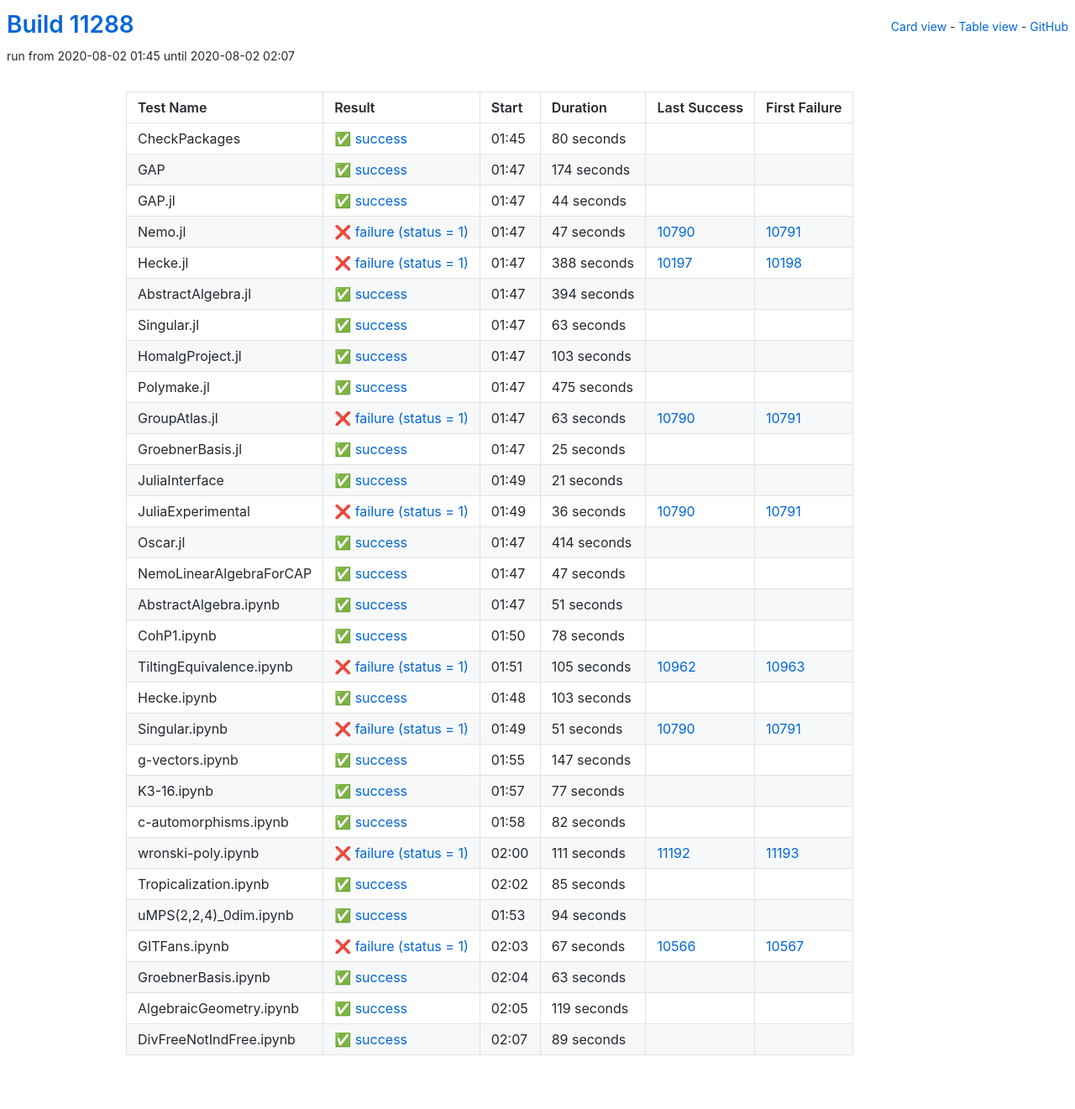
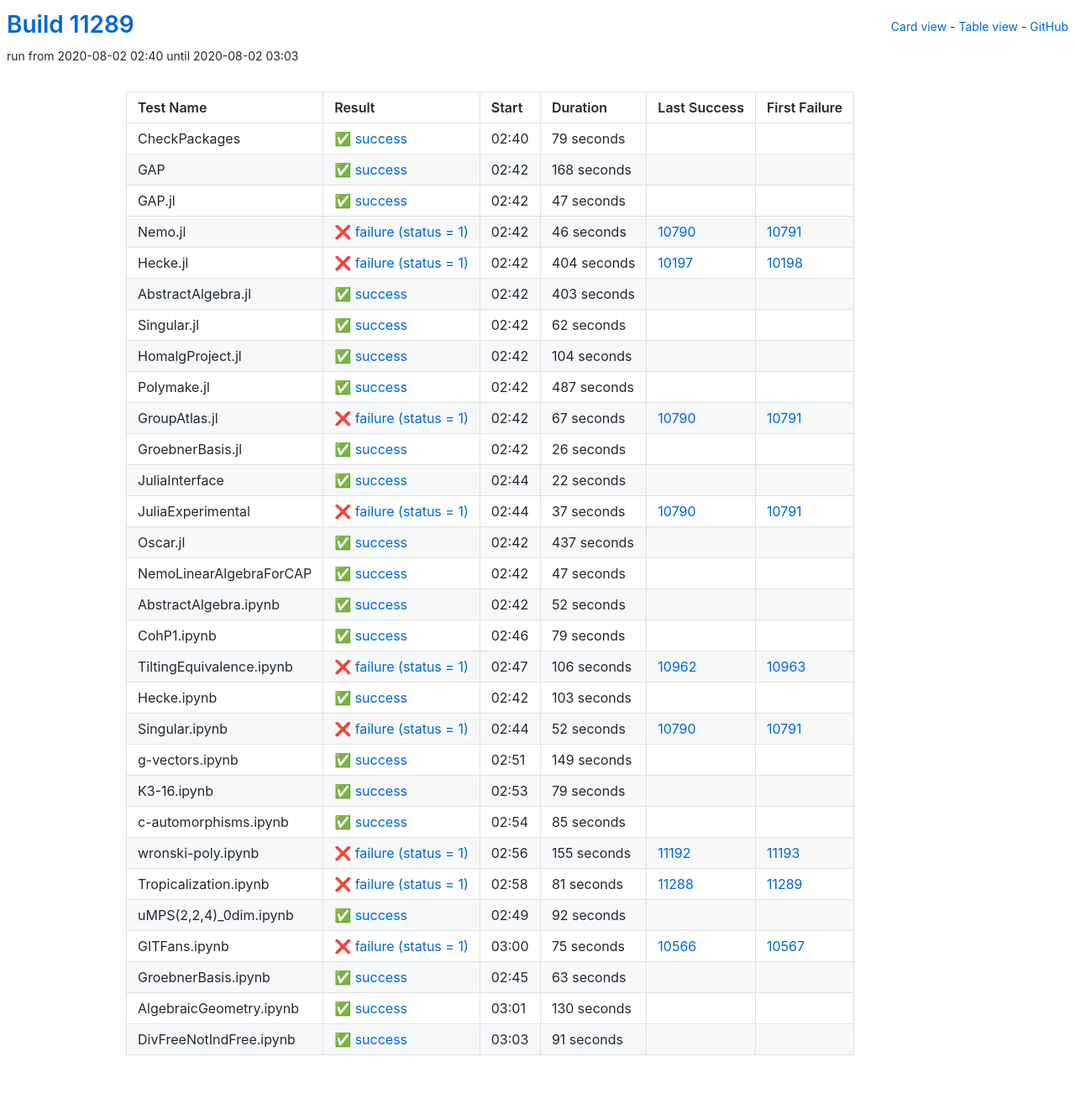
Before and after one commit to oscar-system/oscar-ci-status, a Jekyll site: the page built from table.html, in a window 1280 px wide. Shown: the whole page at 84% size. Built offline with Jekyll 4.4.1, drawn with Linux system fonts in a browser that asks for light colours.

Commit message:
Build #11289

```diff
--- a/_data/ci.yml
+++ b/_data/ci.yml
@@ -1,6 +1,6 @@
 ---
-build: 11288
-build_url: https://oscarci.mathematik.uni-kl.de/job/oscar/11288/
+build: 11289
+build_url: https://oscarci.mathematik.uni-kl.de/job/oscar/11289/
 job: oscar
 organization: oscar-system
 repo: oscar-ci-status
@@ -8,176 +8,176 @@
 tests:
 - name: CheckPackages
   id: checkpackages
-  log: https://oscarci.mathematik.uni-kl.de/job/oscar/11288/artifact/logs/build-11288/CheckPackages.log
-  start: 2020-08-02 01:45
+  log: https://oscarci.mathematik.uni-kl.de/job/oscar/11289/artifact/logs/build-11289/CheckPackages.log
+  start: 2020-08-02 02:40
   success: true
   exitcode: 0
   status: success
-  duration: 80
+  duration: 79
   last_success: false
   last_success_url:
   first_failure: false
   first_failure_url:
 - name: GAP
   id: gap
-  log: https://oscarci.mathematik.uni-kl.de/job/oscar/11288/artifact/logs/build-11288/GAP.log
-  start: 2020-08-02 01:47
+  log: https://oscarci.mathematik.uni-kl.de/job/oscar/11289/artifact/logs/build-11289/GAP.log
+  start: 2020-08-02 02:42
   success: true
   exitcode: 0
   status: success
-  duration: 174
+  duration: 168
   last_success: false
   last_success_url:
   first_failure: false
   first_failure_url:
 - name: GAP.jl
   id: gap-jl
-  log: https://oscarci.mathematik.uni-kl.de/job/oscar/11288/artifact/logs/build-11288/GAP.jl.log
-  start: 2020-08-02 01:47
+  log: https://oscarci.mathematik.uni-kl.de/job/oscar/11289/artifact/logs/build-11289/GAP.jl.log
+  start: 2020-08-02 02:42
   success: true
   exitcode: 0
   status: success
-  duration: 44
+  duration: 47
   last_success: false
   last_success_url:
   first_failure: false
   first_failure_url:
 - name: Nemo.jl
   id: nemo-jl
-  log: https://oscarci.mathematik.uni-kl.de/job/oscar/11288/artifact/logs/build-11288/Nemo.jl.log
-  start: 2020-08-02 01:47
+  log: https://oscarci.mathematik.uni-kl.de/job/oscar/11289/artifact/logs/build-11289/Nemo.jl.log
+  start: 2020-08-02 02:42
   success: false
   exitcode: 1
   status: failure
-  duration: 47
+  duration: 46
   last_success: 10790
   last_success_url: https://oscarci.mathematik.uni-kl.de/job/oscar/10790/
   first_failure: 10791
   first_failure_url: https://oscarci.mathematik.uni-kl.de/job/oscar/10791/
 - name: Hecke.jl
   id: hecke-jl
-  log: https://oscarci.mathematik.uni-kl.de/job/oscar/11288/artifact/logs/build-11288/Hecke.jl.log
-  start: 2020-08-02 01:47
+  log: https://oscarci.mathematik.uni-kl.de/job/oscar/11289/artifact/logs/build-11289/Hecke.jl.log
+  start: 2020-08-02 02:42
   success: false
   exitcode: 1
   status: failure
-  duration: 388
+  duration: 404
   last_success: 10197
   last_success_url: https://oscarci.mathematik.uni-kl.de/job/oscar/10197/
   first_failure: 10198
   first_failure_url: https://oscarci.mathematik.uni-kl.de/job/oscar/10198/
 - name: AbstractAlgebra.jl
   id: abstractalgebra-jl
-  log: https://oscarci.mathematik.uni-kl.de/job/oscar/11288/artifact/logs/build-11288/AbstractAlgebra.jl.log
-  start: 2020-08-02 01:47
+  log: https://oscarci.mathematik.uni-kl.de/job/oscar/11289/artifact/logs/build-11289/AbstractAlgebra.jl.log
+  start: 2020-08-02 02:42
   success: true
   exitcode: 0
   status: success
-  duration: 394
+  duration: 403
   last_success: false
   last_success_url:
   first_failure: false
   first_failure_url:
 - name: Singular.jl
   id: singular-jl
-  log: https://oscarci.mathematik.uni-kl.de/job/oscar/11288/artifact/logs/build-11288/Singular.jl.log
-  start: 2020-08-02 01:47
+  log: https://oscarci.mathematik.uni-kl.de/job/oscar/11289/artifact/logs/build-11289/Singular.jl.log
+  start: 2020-08-02 02:42
   success: true
   exitcode: 0
   status: success
-  duration: 63
+  duration: 62
   last_success: false
   last_success_url:
   first_failure: false
   first_failure_url:
 - name: HomalgProject.jl
   id: homalgproject-jl
-  log: https://oscarci.mathematik.uni-kl.de/job/oscar/11288/artifact/logs/build-11288/HomalgProject.jl.log
-  start: 2020-08-02 01:47
+  log: https://oscarci.mathematik.uni-kl.de/job/oscar/11289/artifact/logs/build-11289/HomalgProject.jl.log
+  start: 2020-08-02 02:42
   success: true
   exitcode: 0
   status: success
-  duration: 103
+  duration: 104
   last_success: false
   last_success_url:
   first_failure: false
   first_failure_url:
 - name: Polymake.jl
   id: polymake-jl
-  log: https://oscarci.mathematik.uni-kl.de/job/oscar/11288/artifact/logs/build-11288/Polymake.jl.log
-  start: 2020-08-02 01:47
+  log: https://oscarci.mathematik.uni-kl.de/job/oscar/11289/artifact/logs/build-11289/Polymake.jl.log
+  start: 2020-08-02 02:42
   success: true
   exitcode: 0
   status: success
-  duration: 475
+  duration: 487
   last_success: false
   last_success_url:
   first_failure: false
   first_failure_url:
 - name: GroupAtlas.jl
   id: groupatlas-jl
-  log: https://oscarci.mathematik.uni-kl.de/job/oscar/11288/artifact/logs/build-11288/GroupAtlas.jl.log
-  start: 2020-08-02 01:47
+  log: https://oscarci.mathematik.uni-kl.de/job/oscar/11289/artifact/logs/build-11289/GroupAtlas.jl.log
+  start: 2020-08-02 02:42
   success: false
   exitcode: 1
   status: failure
-  duration: 63
+  duration: 67
   last_success: 10790
   last_success_url: https://oscarci.mathematik.uni-kl.de/job/oscar/10790/
   first_failure: 10791
   first_failure_url: https://oscarci.mathematik.uni-kl.de/job/oscar/10791/
 - name: GroebnerBasis.jl
   id: groebnerbasis-jl
-  log: https://oscarci.mathematik.uni-kl.de/job/oscar/11288/artifact/logs/build-11288/GroebnerBasis.jl.log
-  start: 2020-08-02 01:47
+  log: https://oscarci.mathematik.uni-kl.de/job/oscar/11289/artifact/logs/build-11289/GroebnerBasis.jl.log
+  start: 2020-08-02 02:42
   success: true
   exitcode: 0
   status: success
-  duration: 25
+  duration: 26
   last_success: false
   last_success_url:
   first_failure: false
   first_failure_url:
 - name: JuliaInterface
   id: juliainterface
-  log: https://oscarci.mathematik.uni-kl.de/job/oscar/11288/artifact/logs/build-11288/JuliaInterface.log
-  start: 2020-08-02 01:49
+  log: https://oscarci.mathematik.uni-kl.de/job/oscar/11289/artifact/logs/build-11289/JuliaInterface.log
+  start: 2020-08-02 02:44
   success: true
   exitcode: 0
   status: success
-  duration: 21
+  duration: 22
   last_success: false
   last_success_url:
   first_failure: false
   first_failure_url:
 - name: JuliaExperimental
   id: juliaexperimental
-  log: https://oscarci.mathematik.uni-kl.de/job/oscar/11288/artifact/logs/build-11288/JuliaExperimental.log
-  start: 2020-08-02 01:49
+  log: https://oscarci.mathematik.uni-kl.de/job/oscar/11289/artifact/logs/build-11289/JuliaExperimental.log
+  start: 2020-08-02 02:44
   success: false
   exitcode: 1
   status: failure
-  duration: 36
+  duration: 37
   last_success: 10790
   last_success_url: https://oscarci.mathematik.uni-kl.de/job/oscar/10790/
   first_failure: 10791
   first_failure_url: https://oscarci.mathematik.uni-kl.de/job/oscar/10791/
 - name: Oscar.jl
   id: oscar-jl
-  log: https://oscarci.mathematik.uni-kl.de/job/oscar/11288/artifact/logs/build-11288/Oscar.jl.log
-  start: 2020-08-02 01:47
+  log: https://oscarci.mathematik.uni-kl.de/job/oscar/11289/artifact/logs/build-11289/Oscar.jl.log
+  start: 2020-08-02 02:42
   success: true
   exitcode: 0
   status: success
-  duration: 414
+  duration: 437
   last_success: false
   last_success_url:
   first_failure: false
   first_failure_url:
 - name: NemoLinearAlgebraForCAP
   id: nemolinearalgebraforcap
-  log: https://oscarci.mathematik.uni-kl.de/job/oscar/11288/artifact/logs/build-11288/NemoLinearAlgebraForCAP.log
-  start: 2020-08-02 01:47
+  log: https://oscarci.mathematik.uni-kl.de/job/oscar/11289/artifact/logs/build-11289/NemoLinearAlgebraForCAP.log
+  start: 2020-08-02 02:42
   success: true
   exitcode: 0
   status: success
@@ -188,44 +188,44 @@
   first_failure_url:
 - name: AbstractAlgebra.ipynb
   id: abstractalgebra-ipynb
-  log: https://oscarci.mathematik.uni-kl.de/job/oscar/11288/artifact/logs/build-11288/AbstractAlgebra.ipynb.log
-  start: 2020-08-02 01:47
+  log: https://oscarci.mathematik.uni-kl.de/job/oscar/11289/artifact/logs/build-11289/AbstractAlgebra.ipynb.log
+  start: 2020-08-02 02:42
   success: true
   exitcode: 0
   status: success
-  duration: 51
+  duration: 52
   last_success: false
   last_success_url:
   first_failure: false
   first_failure_url:
 - name: CohP1.ipynb
   id: cohp1-ipynb
-  log: https://oscarci.mathematik.uni-kl.de/job/oscar/11288/artifact/logs/build-11288/CohP1.ipynb.log
-  start: 2020-08-02 01:50
+  log: https://oscarci.mathematik.uni-kl.de/job/oscar/11289/artifact/logs/build-11289/CohP1.ipynb.log
+  start: 2020-08-02 02:46
   success: true
   exitcode: 0
   status: success
-  duration: 78
+  duration: 79
   last_success: false
   last_success_url:
   first_failure: false
   first_failure_url:
 - name: TiltingEquivalence.ipynb
   id: tiltingequivalence-ipynb
-  log: https://oscarci.mathematik.uni-kl.de/job/oscar/11288/artifact/logs/build-11288/TiltingEquivalence.ipynb.log
-  start: 2020-08-02 01:51
+  log: https://oscarci.mathematik.uni-kl.de/job/oscar/11289/artifact/logs/build-11289/TiltingEquivalence.ipynb.log
+  start: 2020-08-02 02:47
   success: false
   exitcode: 1
   status: failure
-  duration: 105
+  duration: 106
   last_success: 10962
   last_success_url: https://oscarci.mathematik.uni-kl.de/job/oscar/10962/
   first_failure: 10963
   first_failure_url: https://oscarci.mathematik.uni-kl.de/job/oscar/10963/
 - name: Hecke.ipynb
   id: hecke-ipynb
-  log: https://oscarci.mathematik.uni-kl.de/job/oscar/11288/artifact/logs/build-11288/Hecke.ipynb.log
-  start: 2020-08-02 01:48
+  log: https://oscarci.mathematik.uni-kl.de/job/oscar/11289/artifact/logs/build-11289/Hecke.ipynb.log
+  start: 2020-08-02 02:42
   success: true
   exitcode: 0
   status: success
@@ -236,68 +236,44 @@
   first_failure_url:
 - name: Singular.ipynb
   id: singular-ipynb
-  log: https://oscarci.mathematik.uni-kl.de/job/oscar/11288/artifact/logs/build-11288/Singular.ipynb.log
-  start: 2020-08-02 01:49
+  log: https://oscarci.mathematik.uni-kl.de/job/oscar/11289/artifact/logs/build-11289/Singular.ipynb.log
+  start: 2020-08-02 02:44
   success: false
   exitcode: 1
   status: failure
-  duration: 51
+  duration: 52
   last_success: 10790
   last_success_url: https://oscarci.mathematik.uni-kl.de/job/oscar/10790/
   first_failure: 10791
   first_failure_url: https://oscarci.mathematik.uni-kl.de/job/oscar/10791/
 - name: g-vectors.ipynb
   id: g-vectors-ipynb
-  log: https://oscarci.mathematik.uni-kl.de/job/oscar/11288/artifact/logs/build-11288/g-vectors.ipynb.log
-  start: 2020-08-02 01:55
+  log: https://oscarci.mathematik.uni-kl.de/job/oscar/11289/artifact/logs/build-11289/g-vectors.ipynb.log
+  start: 2020-08-02 02:51
   success: true
   exitcode: 0
   status: success
-  duration: 147
+  duration: 149
   last_success: false
   last_success_url:
   first_failure: false
   first_failure_url:
 - name: K3-16.ipynb
   id: k3-16-ipynb
-  log: https://oscarci.mathematik.uni-kl.de/job/oscar/11288/artifact/logs/build-11288/K3-16.ipynb.log
-  start: 2020-08-02 01:57
+  log: https://oscarci.mathematik.uni-kl.de/job/oscar/11289/artifact/logs/build-11289/K3-16.ipynb.log
+  start: 2020-08-02 02:53
   success: true
   exitcode: 0
   status: success
-  duration: 77
+  duration: 79
   last_success: false
   last_success_url:
   first_failure: false
   first_failure_url:
 - name: c-automorphisms.ipynb
   id: c-automorphisms-ipynb
-  log: https://oscarci.mathematik.uni-kl.de/job/oscar/11288/artifact/logs/build-11288/c-automorphisms.ipynb.log
-  start: 2020-08-02 01:58
-  success: true
-  exitcode: 0
-  status: success
-  duration: 82
-  last_success: false
-  last_success_url:
-  first_failure: false
-  first_failure_url:
-- name: wronski-poly.ipynb
-  id: wronski-poly-ipynb
-  log: https://oscarci.mathematik.uni-kl.de/job/oscar/11288/artifact/logs/build-11288/wronski-poly.ipynb.log
-  start: 2020-08-02 02:00
-  success: false
-  exitcode: 1
-  status: failure
-  duration: 111
-  last_success: 11192
-  last_success_url: https://oscarci.mathematik.uni-kl.de/job/oscar/11192/
-  first_failure: 11193
-  first_failure_url: https://oscarci.mathematik.uni-kl.de/job/oscar/11193/
-- name: Tropicalization.ipynb
-  id: tropicalization-ipynb
-  log: https://oscarci.mathematik.uni-kl.de/job/oscar/11288/artifact/logs/build-11288/Tropicalization.ipynb.log
-  start: 2020-08-02 02:02
+  log: https://oscarci.mathematik.uni-kl.de/job/oscar/11289/artifact/logs/build-11289/c-automorphisms.ipynb.log
+  start: 2020-08-02 02:54
   success: true
   exitcode: 0
   status: success
@@ -306,34 +282,58 @@
   last_success_url:
   first_failure: false
   first_failure_url:
+- name: wronski-poly.ipynb
+  id: wronski-poly-ipynb
+  log: https://oscarci.mathematik.uni-kl.de/job/oscar/11289/artifact/logs/build-11289/wronski-poly.ipynb.log
+  start: 2020-08-02 02:56
+  success: false
+  exitcode: 1
+  status: failure
+  duration: 155
+  last_success: 11192
+  last_success_url: https://oscarci.mathematik.uni-kl.de/job/oscar/11192/
+  first_failure: 11193
+  first_failure_url: https://oscarci.mathematik.uni-kl.de/job/oscar/11193/
+- name: Tropicalization.ipynb
+  id: tropicalization-ipynb
+  log: https://oscarci.mathematik.uni-kl.de/job/oscar/11289/artifact/logs/build-11289/Tropicalization.ipynb.log
+  start: 2020-08-02 02:58
+  success: false
+  exitcode: 1
+  status: failure
+  duration: 81
+  last_success: 11288
+  last_success_url: https://oscarci.mathematik.uni-kl.de/job/oscar/11288/
+  first_failure: 11289
+  first_failure_url: https://oscarci.mathematik.uni-kl.de/job/oscar/11289/
 - name: uMPS(2,2,4)_0dim.ipynb
   id: umps-2-2-4-0dim-ipynb
-  log: https://oscarci.mathematik.uni-kl.de/job/oscar/11288/artifact/logs/build-11288/uMPS-2-2-4-_0dim.ipynb.log
-  start: 2020-08-02 01:53
+  log: https://oscarci.mathematik.uni-kl.de/job/oscar/11289/artifact/logs/build-11289/uMPS-2-2-4-_0dim.ipynb.log
+  start: 2020-08-02 02:49
   success: true
   exitcode: 0
   status: success
-  duration: 94
+  duration: 92
   last_success: false
   last_success_url:
   first_failure: false
   first_failure_url:
 - name: GITFans.ipynb
   id: gitfans-ipynb
-  log: https://oscarci.mathematik.uni-kl.de/job/oscar/11288/artifact/logs/build-11288/GITFans.ipynb.log
-  start: 2020-08-02 02:03
+  log: https://oscarci.mathematik.uni-kl.de/job/oscar/11289/artifact/logs/build-11289/GITFans.ipynb.log
+  start: 2020-08-02 03:00
   success: false
   exitcode: 1
   status: failure
-  duration: 67
+  duration: 75
   last_success: 10566
   last_success_url: https://oscarci.mathematik.uni-kl.de/job/oscar/10566/
   first_failure: 10567
   first_failure_url: https://oscarci.mathematik.uni-kl.de/job/oscar/10567/
 - name: GroebnerBasis.ipynb
   id: groebnerbasis-ipynb
-  log: https://oscarci.mathematik.uni-kl.de/job/oscar/11288/artifact/logs/build-11288/GroebnerBasis.ipynb.log
-  start: 2020-08-02 02:04
+  log: https://oscarci.mathematik.uni-kl.de/job/oscar/11289/artifact/logs/build-11289/GroebnerBasis.ipynb.log
+  start: 2020-08-02 02:45
   success: true
   exitcode: 0
   status: success
@@ -344,24 +344,24 @@
   first_failure_url:
 - name: AlgebraicGeometry.ipynb
   id: algebraicgeometry-ipynb
-  log: https://oscarci.mathematik.uni-kl.de/job/oscar/11288/artifact/logs/build-11288/AlgebraicGeometry.ipynb.log
-  start: 2020-08-02 02:05
+  log: https://oscarci.mathematik.uni-kl.de/job/oscar/11289/artifact/logs/build-11289/AlgebraicGeometry.ipynb.log
+  start: 2020-08-02 03:01
   success: true
   exitcode: 0
   status: success
-  duration: 119
+  duration: 130
   last_success: false
   last_success_url:
   first_failure: false
   first_failure_url:
 - name: DivFreeNotIndFree.ipynb
   id: divfreenotindfree-ipynb
-  log: https://oscarci.mathematik.uni-kl.de/job/oscar/11288/artifact/logs/build-11288/DivFreeNotIndFree.ipynb.log
-  start: 2020-08-02 02:07
+  log: https://oscarci.mathematik.uni-kl.de/job/oscar/11289/artifact/logs/build-11289/DivFreeNotIndFree.ipynb.log
+  start: 2020-08-02 03:03
   success: true
   exitcode: 0
   status: success
-  duration: 89
+  duration: 91
   last_success: false
   last_success_url:
   first_failure: false
```
Also changed, not shown: README.md.
